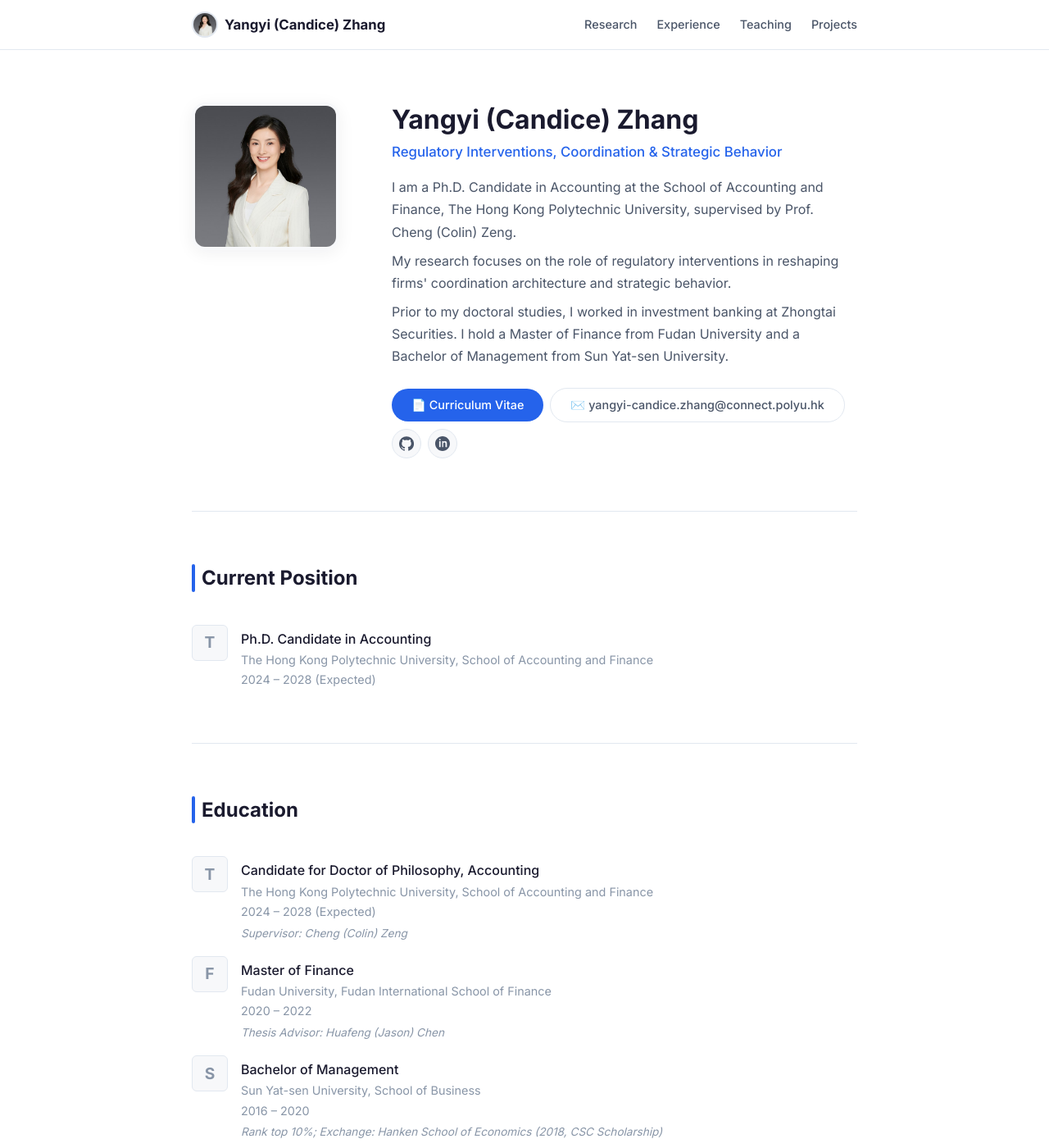
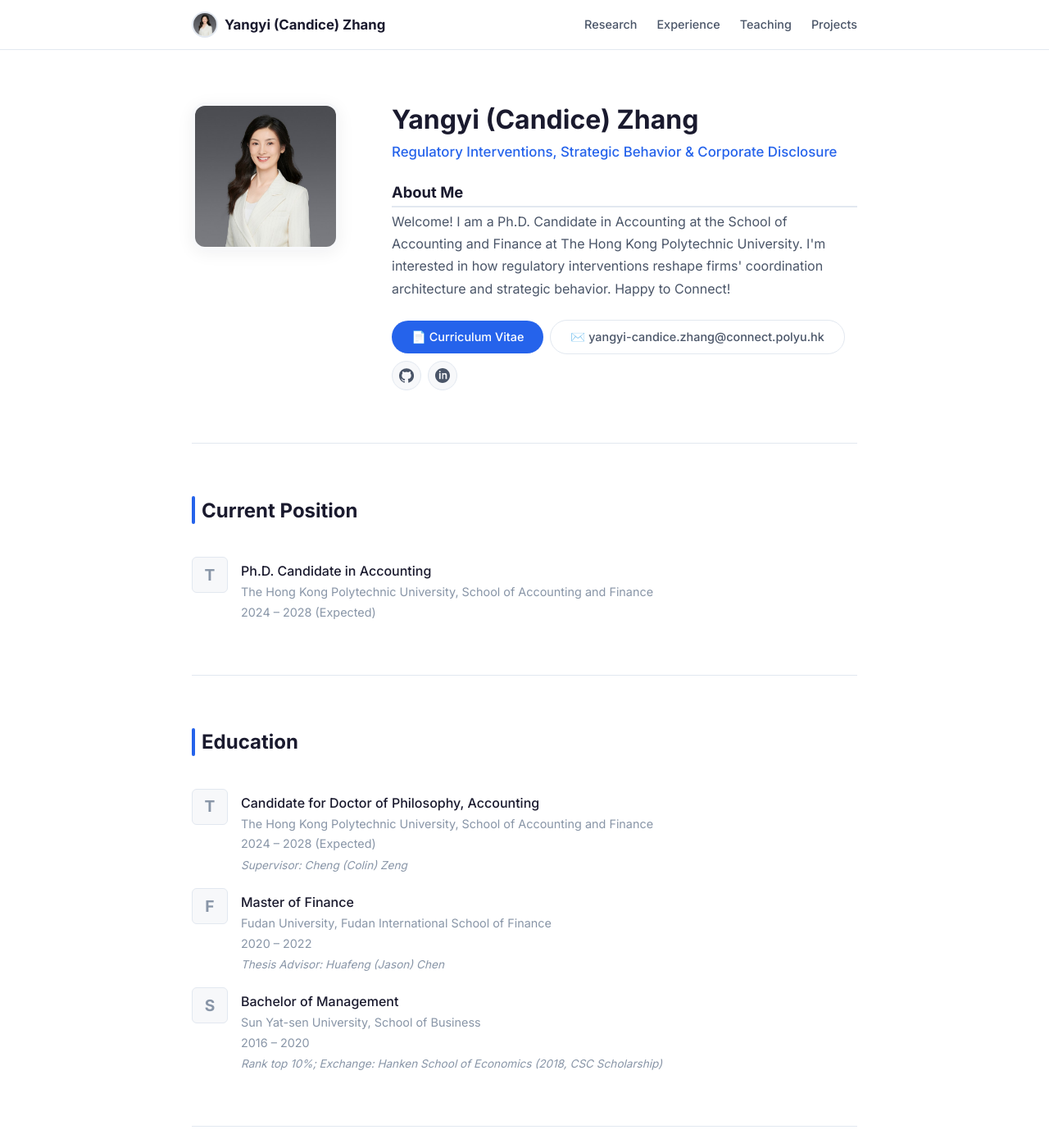
Before and after one commit to candice987/yangyi-zhang.com, a Jekyll site: the page built from index.html, in a window 1280 px wide and 1400 px high. Shown: the whole window at 82% size. Built offline with Jekyll 4.4.1, drawn with Linux system fonts in a browser that asks for light colours; some of the changed text lies outside the part shown.

Commit message:
Simplify experience entries, update tagline & about me

```diff
--- a/_data/profile.yml
+++ b/_data/profile.yml
@@ -4,15 +4,12 @@
 
 name: Yangyi (Candice) Zhang
 name_cn: ""
-tagline: "Regulatory Interventions, Coordination & Strategic Behavior"
+tagline: "Regulatory Interventions, Strategic Behavior & Corporate Disclosure"
 
 photo: /assets/img/profile.jpg
 cv: /assets/Yangyi_Zhang_CV.pdf
 
-bio:
-  - "I am a Ph.D. Candidate in Accounting at the School of Accounting and Finance, The Hong Kong Polytechnic University, supervised by Prof. Cheng (Colin) Zeng."
-  - "My research focuses on the role of regulatory interventions in reshaping firms' coordination architecture and strategic behavior."
-  - "Prior to my doctoral studies, I worked in investment banking at Zhongtai Securities. I hold a Master of Finance from Fudan University and a Bachelor of Management from Sun Yat-sen University."
+bio: "Welcome! I am a Ph.D. Candidate in Accounting at the School of Accounting and Finance at The Hong Kong Polytechnic University. I'm interested in how regulatory interventions reshape firms' coordination architecture and strategic behavior. Happy to Connect!"
 
 contact:
   email: yangyi-candice.zhang@connect.polyu.hk
--- a/_sass/_components.scss
+++ b/_sass/_components.scss
@@ -64,7 +64,16 @@
       font-size: 1.05rem;
       color: $color-primary;
       font-weight: $font-weight-medium;
-      margin-bottom: $space-md;
+      margin-bottom: $space-lg;
+    }
+
+    .hero-about-heading {
+      font-size: 1.15rem;
+      font-weight: $font-weight-bold;
+      color: $color-text;
+      margin: 0 0 $space-xs;
+      padding-bottom: $space-xs;
+      border-bottom: 2px solid $color-border;
     }
 
     .bio {
@@ -72,10 +81,6 @@
       color: $color-text-soft;
       line-height: $line-height-base;
       margin-bottom: $space-lg;
-
-      p + p {
-        margin-top: $space-sm;
-      }
     }
 
     .hero-links {
--- a/index.html
+++ b/index.html
@@ -17,11 +17,8 @@ title: ""
     {% endif %}
     <p class="tagline">{{ site.data.profile.tagline }}</p>
 
-    <div class="bio">
-      {% for paragraph in site.data.profile.bio %}
-        <p>{{ paragraph }}</p>
-      {% endfor %}
-    </div>
+    <h2 class="hero-about-heading">About Me</h2>
+    <p class="bio">{{ site.data.profile.bio }}</p>
 
     <div class="hero-links">
       {% if site.data.profile.cv and site.data.profile.cv != "" %}
```
Also changed, not shown: _data/experience.yml (+2 -16 lines).
